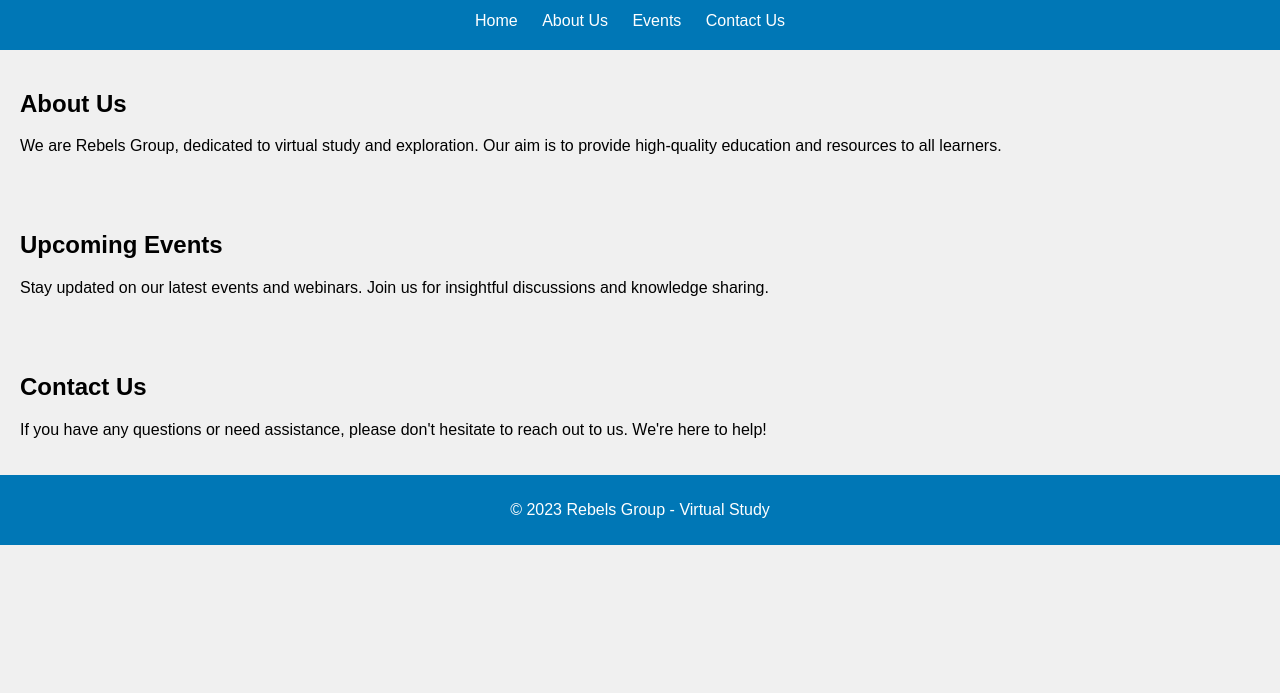
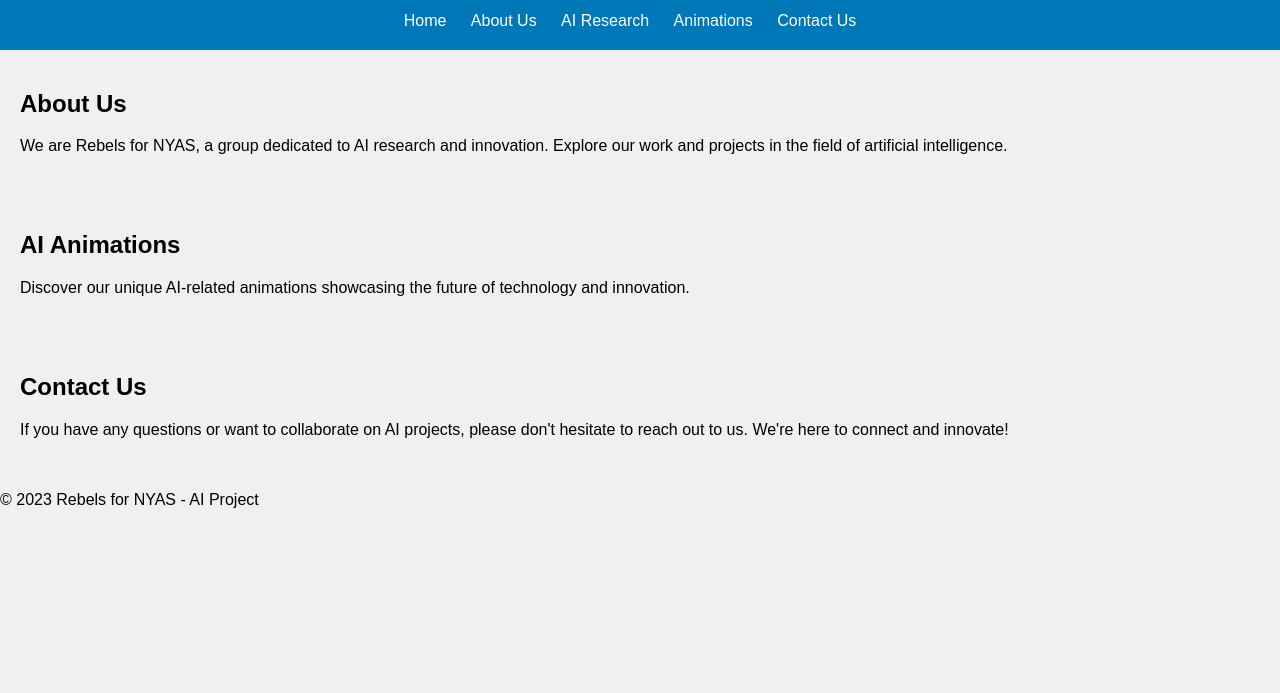
Before and after one commit to deepnilray/virtualstudy.github.io, a plain HTML site: page index.html in a window 1280 px wide. Shown: the part 107-800 px from the top of the page. Drawn offline with Linux system fonts and the light colour scheme.

Commit message:
Update index.html

```diff
--- a/index.html
+++ b/index.html
@@ -3,7 +3,7 @@
 <head>
     <meta charset="UTF-8">
     <meta name="viewport" content="width=device-width, initial-scale=1.0">
-    <title>Rebels Group - Virtual Study</title>
+    <title>Rebels for NYAS - AI Project</title>
     <style>
         body {
             font-family: Arial, sans-serif;
@@ -47,38 +47,30 @@
             font-size: 1.5em;
         }
 
-        footer {
-            background-color: #0077b6;
-            color: #ffffff;
-            text-align: center;
-            padding: 10px;
+        /* Sample animations */
+        .ai-animation {
+            animation: rotate 2s linear infinite;
         }
 
-        /* Add a simple animation effect */
-        h1:hover {
-            color: #ff6b6b;
-            animation: text-color-change 1s infinite alternate;
-        }
-
-        @keyframes text-color-change {
+        @keyframes rotate {
             from {
-                color: #ffffff;
+                transform: rotate(0deg);
             }
             to {
-                color: #ff6b6b;
+                transform: rotate(360deg);
             }
         }
     </style>
 </head>
 <body>
     <header>
-        <h1>Welcome to Rebels Group</h1>
+        <h1>Welcome to Rebels for NYAS - AI Project</h1>
         <nav>
             <ul>
                 <li><a href="#">Home</a></li>
                 <li><a href="#">About Us</a></li>
-
-                <li><a href="#">Events</a></li>
+                <li><a href="#">AI Research</a></li>
+                <li><a href="#">Animations</a></li>
                 <li><a href="#">Contact Us</a></li>
             </ul>
         </nav>
@@ -86,22 +78,24 @@
 
     <section>
         <h2>About Us</h2>
-        <p>We are Rebels Group, dedicated to virtual study and exploration. Our aim is to provide high-quality education and resources to all learners.</p>
+        <p>We are Rebels for NYAS, a group dedicated to AI research and innovation. Explore our work and projects in the field of artificial intelligence.</p>
     </section>
 
-
     <section>
-        <h2>Upcoming Events</h2>
-        <p>Stay updated on our latest events and webinars. Join us for insightful discussions and knowledge sharing.</p>
+        <h2>AI Animations</h2>
+        <p>Discover our unique AI-related animations showcasing the future of technology and innovation.</p>
+        <div class="ai-animation">
+            <!-- You can add AI-related images or animations here -->
+        </div>
     </section>
 
     <section>
         <h2>Contact Us</h2>
-        <p>If you have any questions or need assistance, please don't hesitate to reach out to us. We're here to help!</p>
+        <p>If you have any questions or want to collaborate on AI projects, please don't hesitate to reach out to us. We're here to connect and innovate!</p>
     </section>
 
     <footer>
-        <p>&copy; 2023 Rebels Group - Virtual Study</p>
+        <p>&copy; 2023 Rebels for NYAS - AI Project</p>
     </footer>
 </body>
 </html>
```
